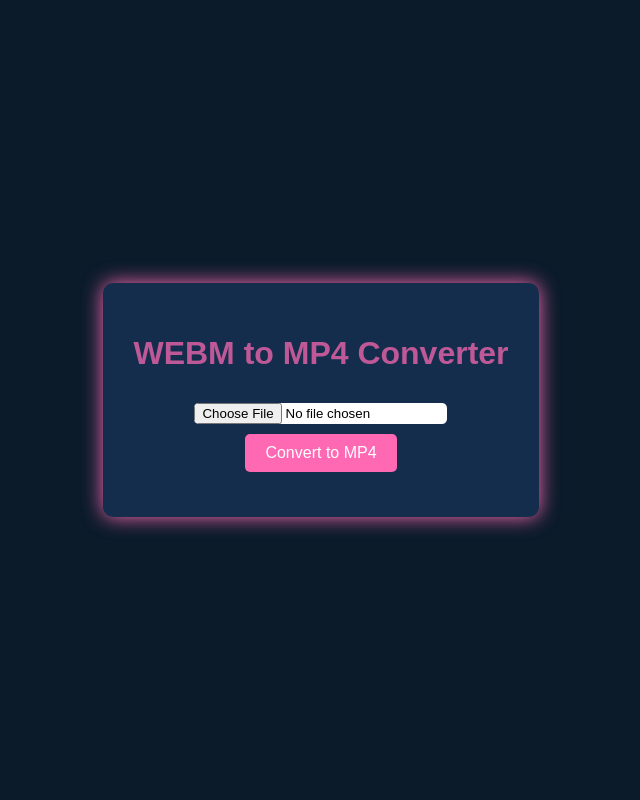
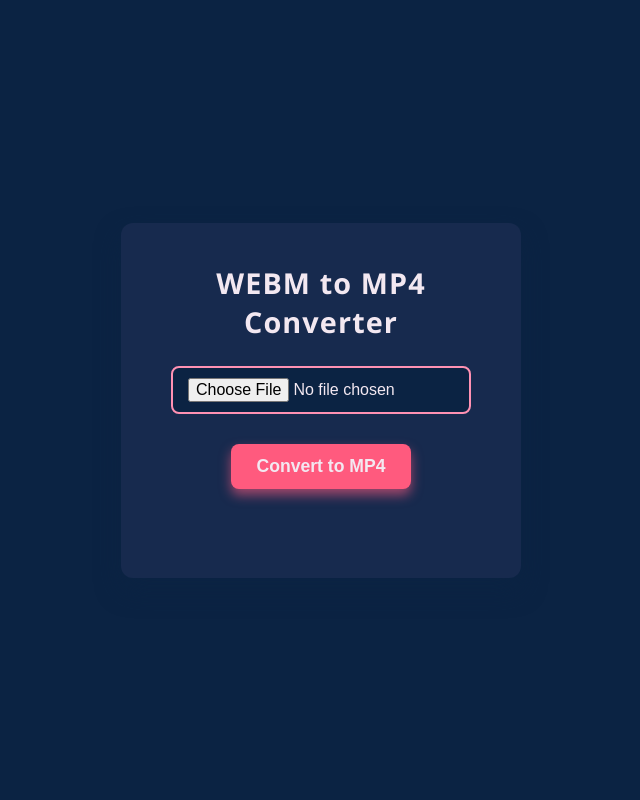
Before and after one commit to Akshay-gurav-31/WEBM-MP4, a Flask app: page / in a window 1280 px wide. Shown: the whole page, without its empty margins (319-959 px from the left). Run offline with Flask 3, Linux system fonts and the light colour scheme.

Commit message:
Update index.html

```diff
--- a/templates/index.html
+++ b/templates/index.html
@@ -2,128 +2,154 @@
 <html lang="en">
 <head>
 <meta charset="UTF-8" />
-  <meta name="viewport" content="width=device-width, initial-scale=1.0"/>
+<meta name="viewport" content="width=device-width, initial-scale=1" />
 <title>WEBM to MP4 Converter</title>
 <style>
+  /* Reset */
+  * {
+    margin: 0;
+    padding: 0;
+    box-sizing: border-box;
+  }
+
   body {
-      background-color: #0b1b2a;
-      color: #fff;
-      font-family: Arial, sans-serif;
+    font-family: 'Segoe UI', Tahoma, Geneva, Verdana, sans-serif;
+    background: #0B2343; /* navy dark */
+    color: #F3E8F1; /* very light pinkish */
     display: flex;
-      flex-direction: column;
+    justify-content: center;
     align-items: center;
-      justify-content: center;
-      height: 100vh;
-      margin: 0;
+    min-height: 100vh;
+    padding: 20px;
+  }
+
+  .container {
+    background: #172A4E; /* a bit lighter navy */
+    padding: 40px 50px;
+    border-radius: 12px;
+    box-shadow: 0 12px 25px rgba(11, 35, 67, 0.7);
+    max-width: 400px;
+    width: 100%;
+    text-align: center;
   }
 
   h1 {
-      color: #ff69b4;
-      animation: blink 1.5s infinite alternate;
-    }
-
-    @keyframes blink {
-      from { opacity: 1; }
-      to { opacity: 0.6; }
-    }
-
-    .container {
-      background-color: #142d4c;
-      padding: 30px;
-      border-radius: 10px;
-      box-shadow: 0 0 20px #ff69b4;
-      text-align: center;
+    margin-bottom: 25px;
+    font-weight: 700;
+    font-size: 1.8rem;
+    letter-spacing: 1.1px;
   }
 
   input[type="file"] {
-      margin: 10px;
-      background: #fff;
-      color: #000;
-      border-radius: 5px;
+    border: 2px solid #FF91B3; /* pink */
+    border-radius: 8px;
+    padding: 10px 15px;
+    width: 100%;
+    color: #F3E8F1;
+    background: #0B2343;
+    cursor: pointer;
+    font-size: 1rem;
+    transition: border-color 0.3s ease;
+  }
+
+  input[type="file"]:focus,
+  input[type="file"]:hover {
+    border-color: #FF5A7E;
+    outline: none;
   }
 
   button {
-      background-color: #ff69b4;
+    margin-top: 30px;
+    background-color: #FF5A7E; /* bright pink */
     border: none;
-      padding: 10px 20px;
-      color: white;
-      font-size: 16px;
-      border-radius: 5px;
+    padding: 12px 25px;
+    color: #F3E8F1;
+    font-weight: 600;
+    font-size: 1.1rem;
+    border-radius: 8px;
     cursor: pointer;
+    transition: background-color 0.3s ease, box-shadow 0.3s ease;
+    box-shadow: 0 6px 12px rgba(255, 90, 126, 0.6);
   }
 
   button:hover {
-      background-color: #ff1493;
+    background-color: #FF3D6F;
+    box-shadow: 0 10px 20px rgba(255, 61, 111, 0.8);
   }
 
-    .message {
-      margin-top: 15px;
-      font-weight: bold;
+  .status {
+    margin-top: 25px;
+    font-size: 1rem;
+    min-height: 24px;
+    color: #FF91B3;
+    font-weight: 600;
   }
 
-    .error {
-      color: #ff4c4c;
+  /* Scrollbar for container if needed */
+  .container::-webkit-scrollbar {
+    width: 6px;
   }
-
-    .success {
-      color: #6aff73;
+  .container::-webkit-scrollbar-thumb {
+    background-color: #FF5A7E;
+    border-radius: 3px;
   }
 </style>
 </head>
 <body>
   <div class="container">
     <h1>WEBM to MP4 Converter</h1>
-    <input type="file" id="videoFile" accept="video/webm" />
-    <br />
-    <button onclick="uploadAndConvert()">Convert to MP4</button>
-    <div class="message" id="messageBox"></div>
+    <input type="file" id="fileInput" accept="video/webm" />
+    <button id="convertBtn" disabled>Convert to MP4</button>
+    <div class="status" id="status"></div>
   </div>
 
   <script>
-    function uploadAndConvert() {
-      const fileInput = document.getElementById('videoFile');
-      const messageBox = document.getElementById('messageBox');
-      const file = fileInput.files[0];
+    const fileInput = document.getElementById('fileInput');
+    const convertBtn = document.getElementById('convertBtn');
+    const status = document.getElementById('status');
 
-      if (!file) {
-        messageBox.innerHTML = '❌ Please select a WEBM file.';
-        messageBox.className = 'message error';
-        return;
-      }
+    fileInput.addEventListener('change', () => {
+      status.textContent = '';
+      convertBtn.disabled = !fileInput.files.length;
+    });
+
+    convertBtn.addEventListener('click', () => {
+      if (!fileInput.files.length) return;
+      status.style.color = '#FF91B3';
+      status.textContent = 'Converting... Please wait.';
 
       const formData = new FormData();
-      formData.append('file', file);
-
-      messageBox.innerHTML = '⏳ Converting...';
-      messageBox.className = 'message';
+      formData.append('file', fileInput.files[0]);
 
       fetch('/convert', {
         method: 'POST',
-        body: formData
+        body: formData,
       })
       .then(async (res) => {
         if (!res.ok) {
           const error = await res.json();
-          throw new Error(error.error || 'Unknown error');
+          throw new Error(error.error || 'Conversion failed');
         }
         return res.blob();
       })
       .then(blob => {
+        status.style.color = '#9BE564'; // subtle green
+        status.textContent = 'Conversion successful! Download starting...';
+
         const url = window.URL.createObjectURL(blob);
         const a = document.createElement('a');
         a.href = url;
         a.download = 'converted.mp4';
+        document.body.appendChild(a);
         a.click();
+        a.remove();
         window.URL.revokeObjectURL(url);
-        messageBox.innerHTML = '✅ Conversion successful. Download started!';
-        messageBox.className = 'message success';
       })
       .catch(err => {
-        console.error(err);
-        messageBox.innerHTML = '❌ Error: ' + err.message;
-        messageBox.className = 'message error';
+        status.style.color = '#FF5A5A'; // red for error
+        status.textContent = err.message;
       });
-    }
+    });
   </script>
 </body>
 </html>
```
Lines whose indentation alone changed are shown as unchanged.
